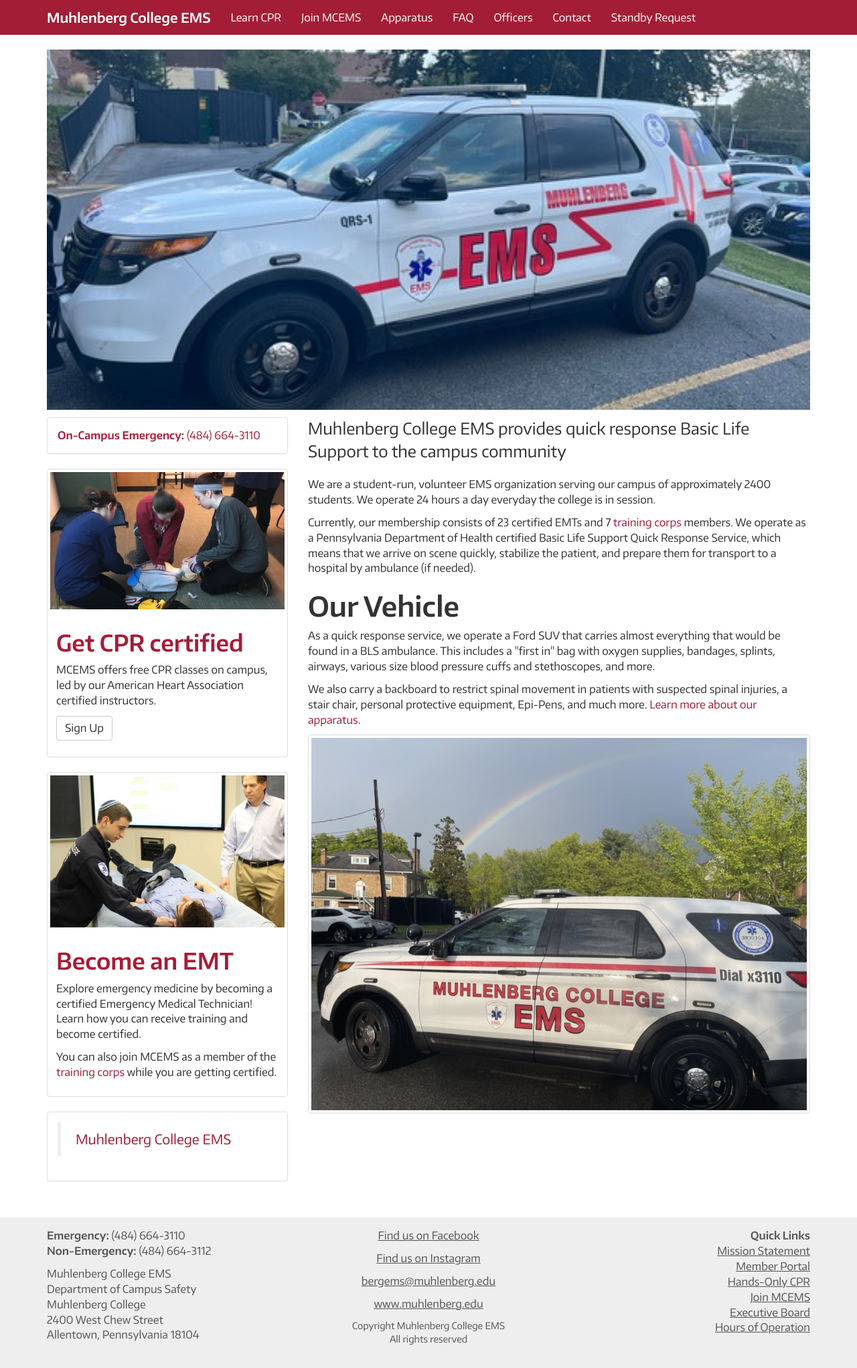
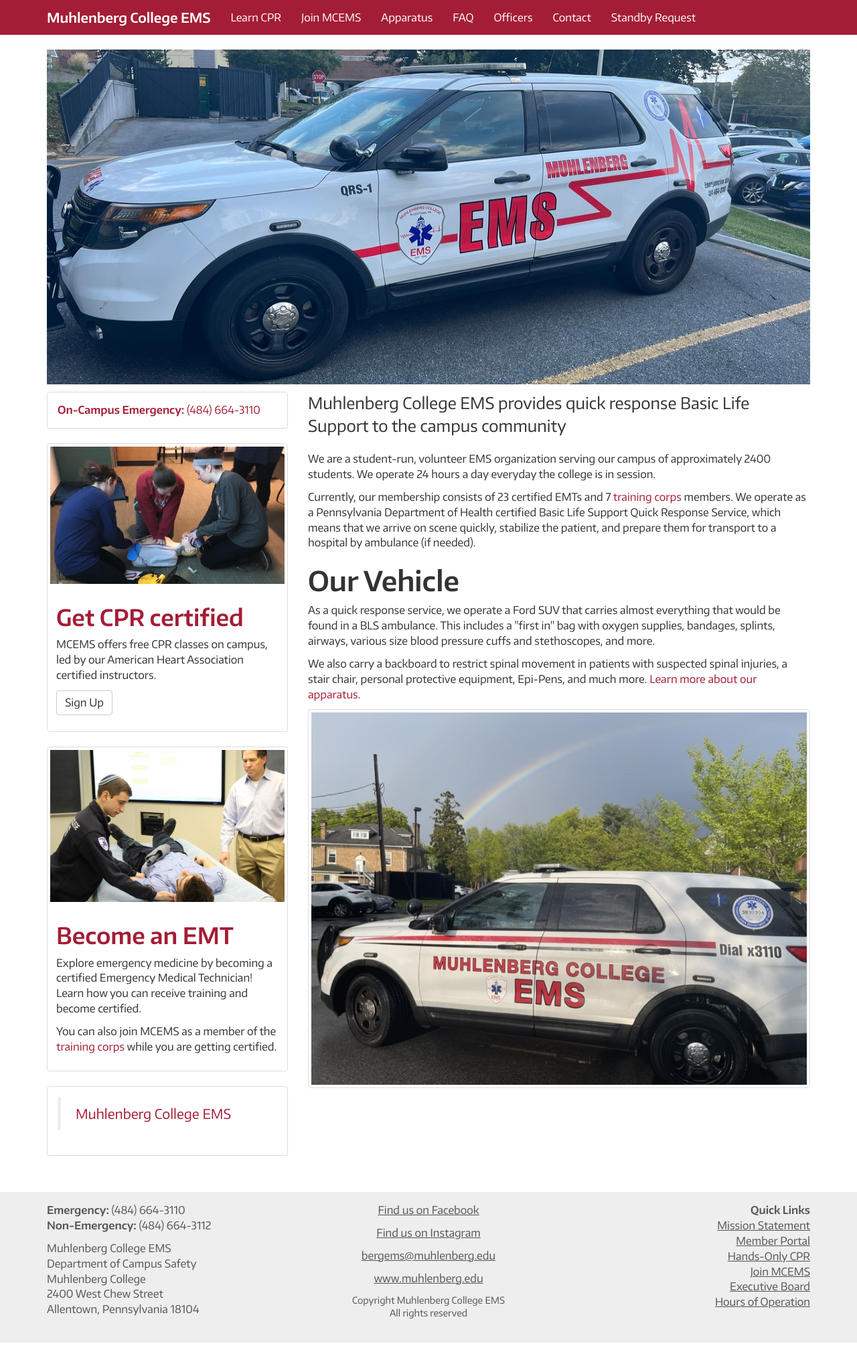
Before and after one commit to MCEMS/www, a Jekyll site: the page built from index.html, in a window 1280 px wide. Shown: the whole page at 67% size. Built offline with Jekyll 4.4.1, drawn with Linux system fonts in a browser that asks for light colours; nearby versions of some CDN libraries; after the commit the page ends 2005 px from its top, so only the background shows below that.

Commit message:
Update default.html

```diff
--- a/_layouts/default.html
+++ b/_layouts/default.html
@@ -50,7 +50,7 @@
     <div class="container">
       <div class="row hidden-sm hidden-xs">
         <div class="col-sm-12">
-          <p><img class="banner" src="/assets/images/resizednewgraphics.jpeg"></p>
+          <p><img class="banner" src="/assets/images/Newgraphicsjimmy1.jpeg" width=1280 height=500></p>
         </div>
       </div>
       {{ content }}
```
